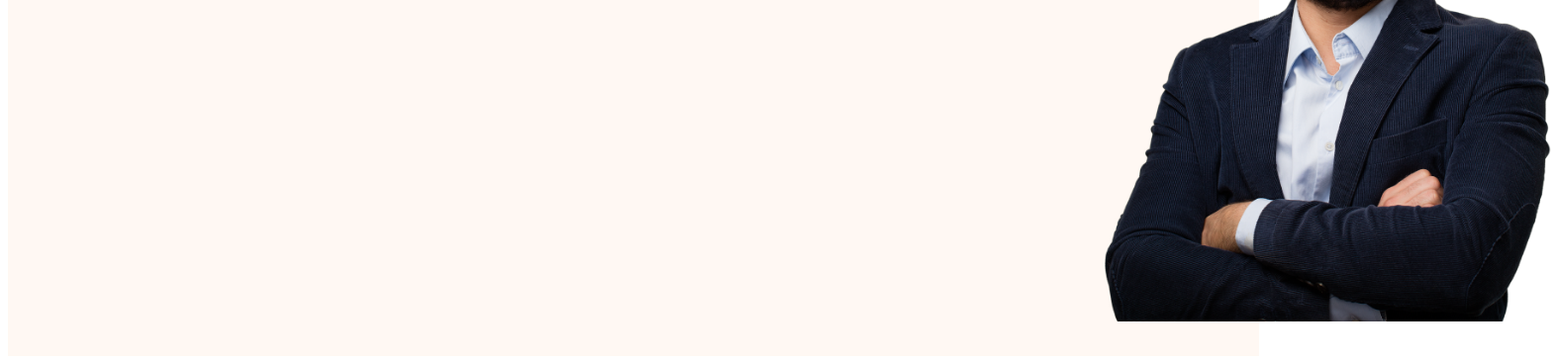
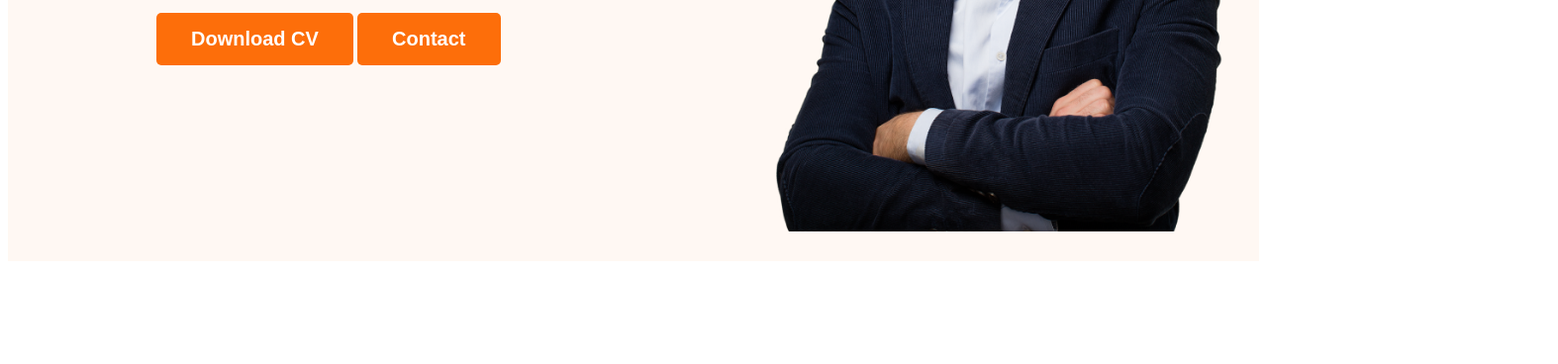
Before and after one commit to pavel875/developer-portfolio, a plain HTML site: page index.html in a window 1280 px wide. Shown: the part 534-902 px from the top of the page at 99% size, 1574 px wide, since content can reach past the window. After the commit the page ends 806 px from the top, so only its background shows below. Drawn offline with nearby package versions, Linux system fonts and the light colour scheme.

Commit message:
lolved last night error

```diff
--- a/Styles/portfolio.css
+++ b/Styles/portfolio.css
@@ -40,9 +40,10 @@ nav a{
 }
 /* Header related style */
 .header{
-    background-color: #fff8f3;
+    background-color: #FFF8F3;
 }
-.header{
+
+.banner{
     padding: 30px 30px 30px 150px;
     display: flex;
     align-items: center;
```
Also changed, not shown: 1 other file.
